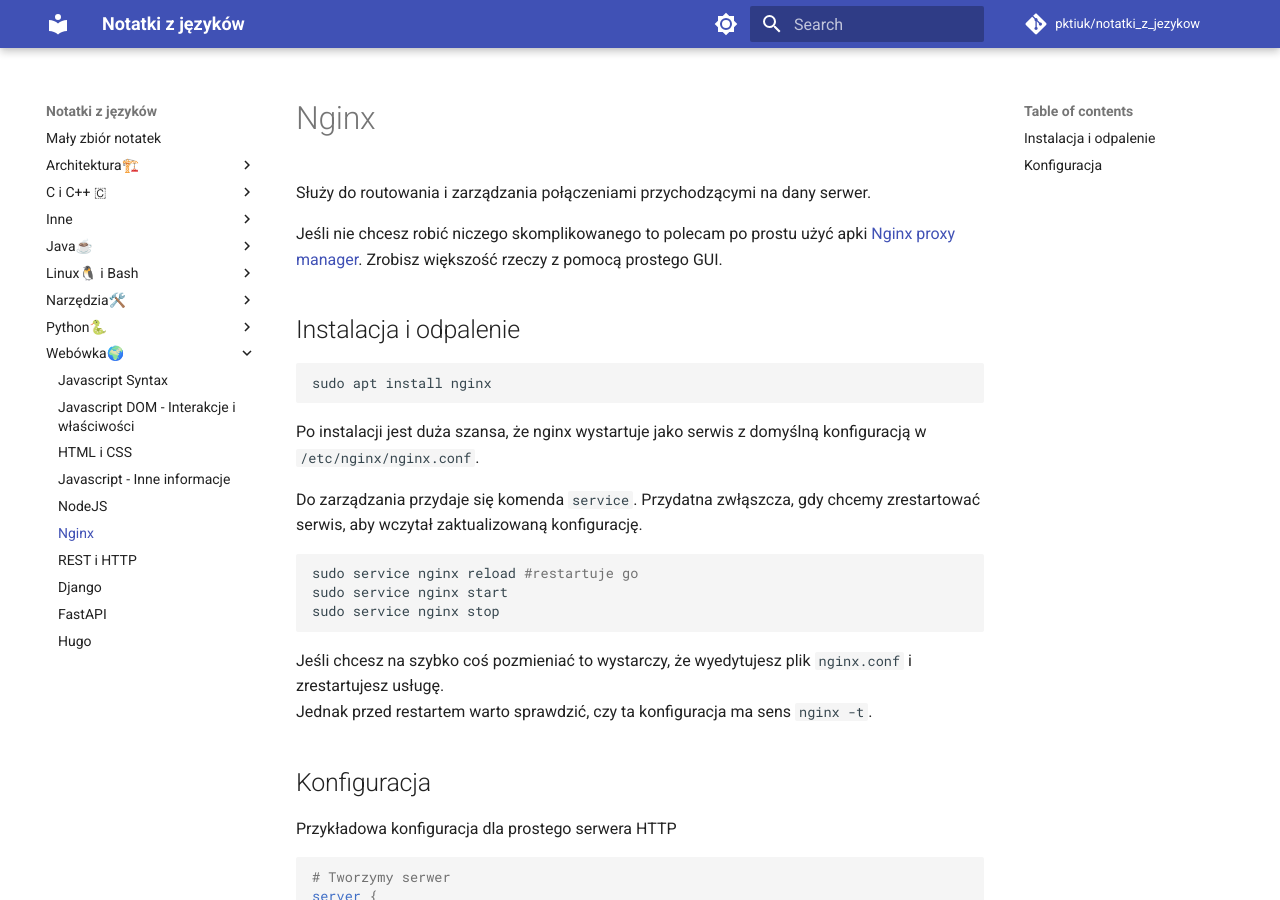
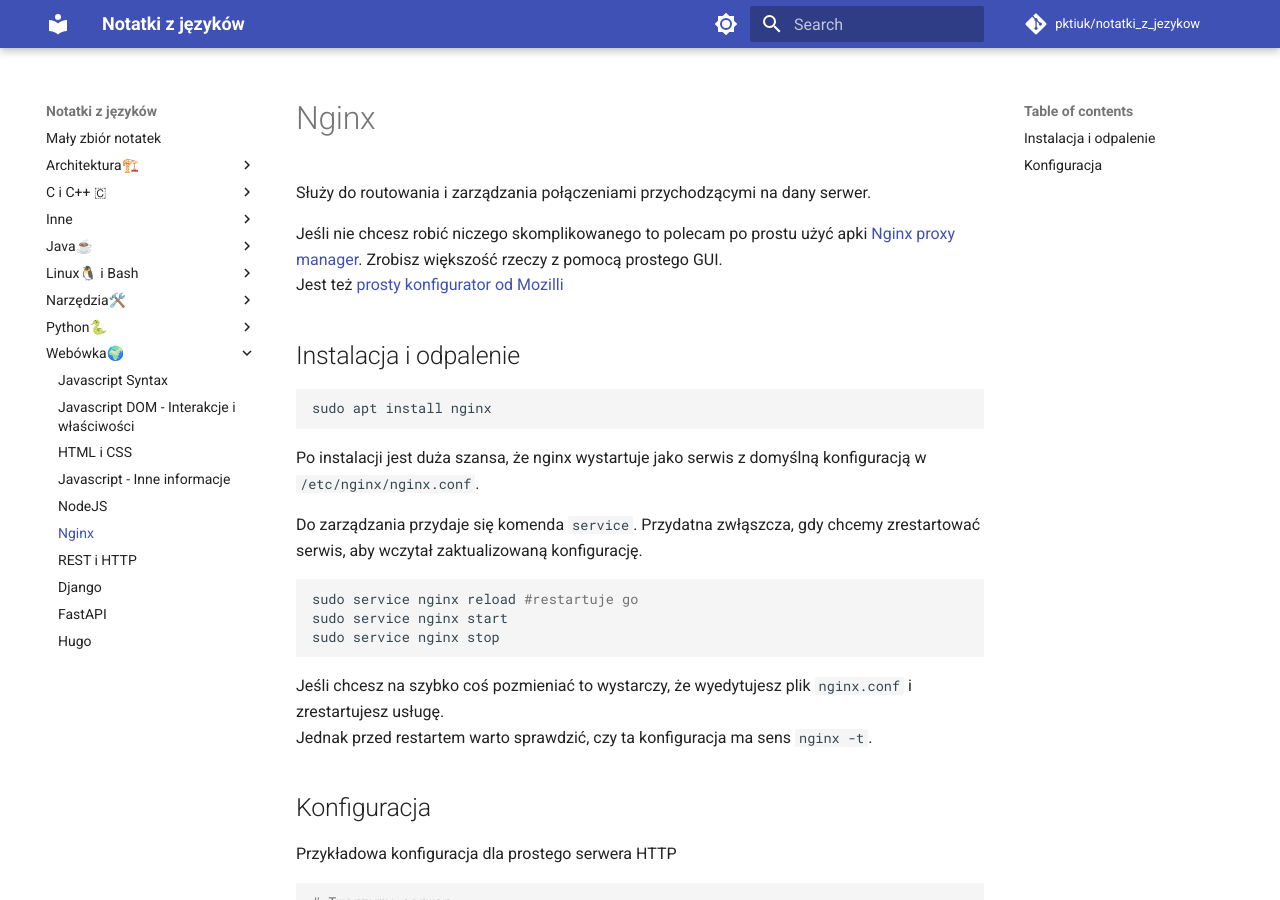
Before and after one commit to pktiuk/notatki_z_jezykow, an MkDocs documentation site: the page built from docs/Webówka🌍/7_nginx.md, in a window 1280 px wide and 900 px high. Built offline with MkDocs 1.6.1 and Material for MkDocs 9.7.7, drawn with Linux system fonts in a browser that asks for light colours; comment, search, counter and statistics services are not loaded.

Commit message:
Mozilla config generator

```diff
--- a/docs/Webówka🌍/7_nginx.md
+++ b/docs/Webówka🌍/7_nginx.md
@@ -3,6 +3,7 @@
 Służy do routowania i zarządzania połączeniami przychodzącymi na dany serwer.
 
 Jeśli nie chcesz robić niczego skomplikowanego to polecam po prostu użyć apki [Nginx proxy manager](https://nginxproxymanager.com/). Zrobisz większość rzeczy z pomocą prostego GUI.
+Jest też [prosty konfigurator od Mozilli](https://ssl-config.mozilla.org/)
 
 ## Instalacja i odpalenie
 
```
